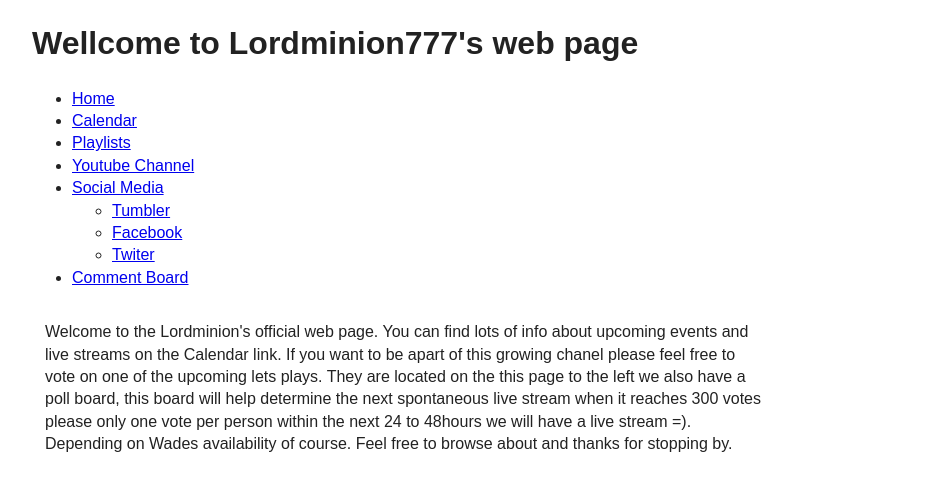
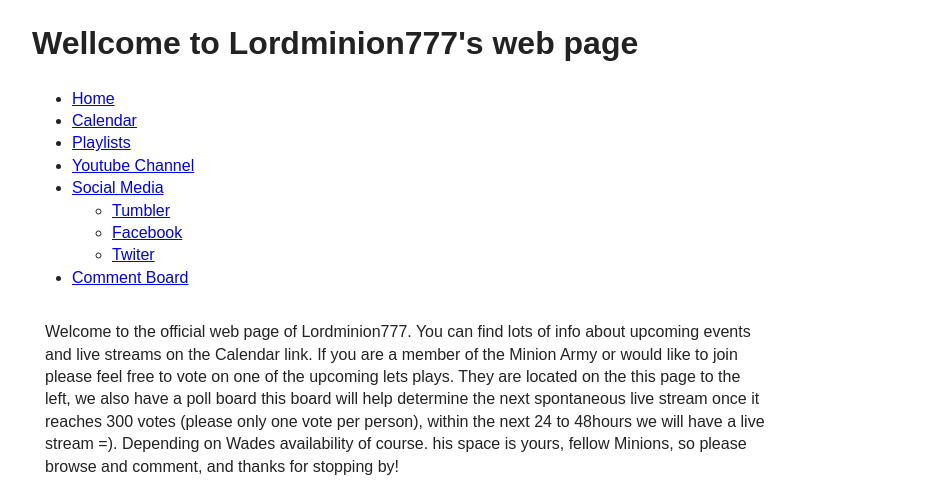
Before and after one commit to ebar4426/Lordminion777_web_site, a plain HTML site: page index.html in a window 1280 px wide. Shown: the top 487 px of the page, without its empty margins (110-1036 px from the left). Drawn offline with nearby package versions, Linux system fonts and the light colour scheme; a script that the page names is missing.

Commit message:
edit wording

```diff
--- a/index.html
+++ b/index.html
@@ -52,7 +52,7 @@
 
 				</div>
 				<div class="grid_9 omega">
-				<p>Welcome to the Lordminion's official web page. You can find lots of info about upcoming events and live streams on the <a>Calendar</a> link. If you want to be apart of this growing chanel please feel free to vote on one of the upcoming lets plays. They are located on the this page to the left we also have a poll board, this board will help determine the next spontaneous live stream when it reaches 300 votes please only one vote per person within the next 24 to 48hours we will have a live stream =). Depending on Wades availability of course. Feel free to browse about and thanks for stopping by. </p>
+				<p>Welcome to the official web page of Lordminion777. You can find lots of info about upcoming events and live streams on the <a>Calendar</a> link. If you are a member of the Minion Army or would like to join please feel free to vote on one of the upcoming lets plays. They are located on the this page to the left, we also have a poll board this board will help determine the next spontaneous live stream once it reaches 300 votes (please only one vote per person), within the next 24 to 48hours we will have a live stream =). Depending on Wades availability of course. his space is yours, fellow Minions, so please browse and comment, and thanks for stopping by! </p>
 				</div>
 				<h3 class="grid_2 prefix_3 suffix_6">FAQ</h3>
 				<div class="grid_3 alpha wbox">
```
